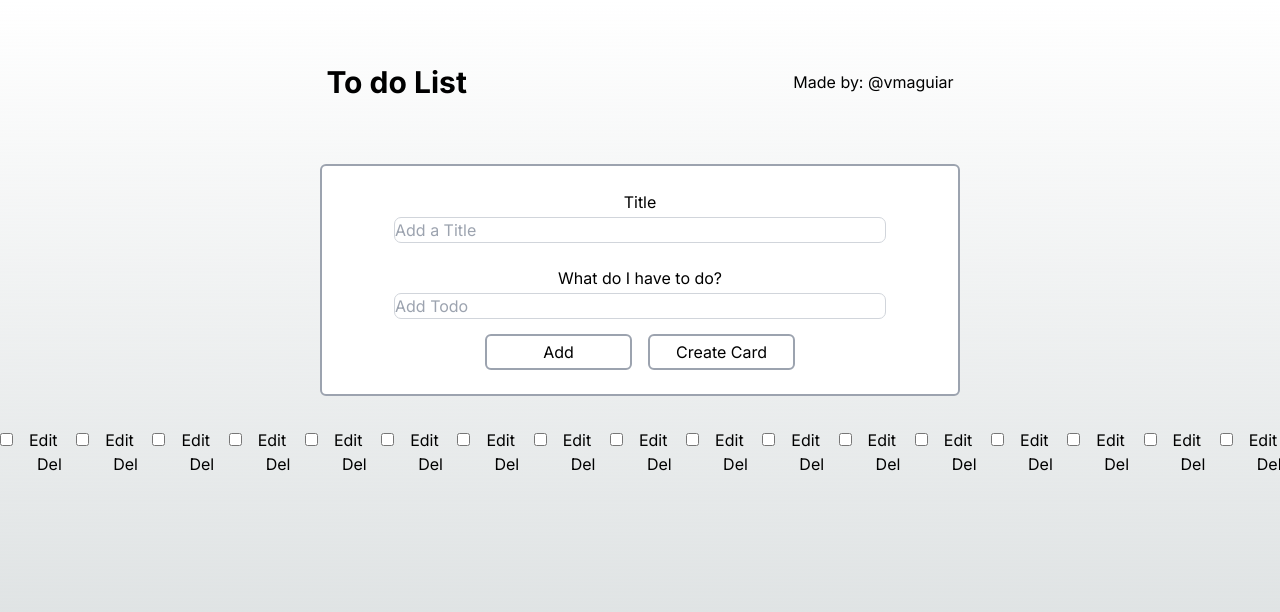
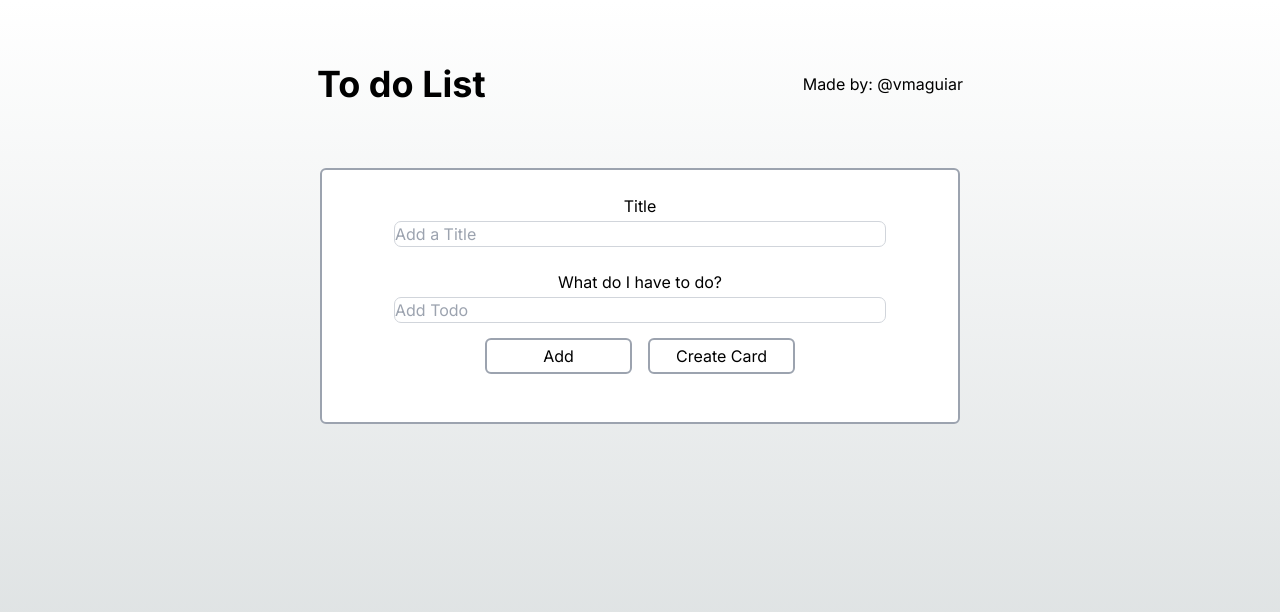
Before and after one commit to vmaguiar/qavi-todo-list-app, a Next.js app: page / in a window 1280 px wide. Shown: the top 612 px of the page. Built offline with nearby package versions, Linux system fonts and the light colour scheme.

Commit message:
feat: changes the return to receive Todo component

```diff
--- a/src/app/page.tsx
+++ b/src/app/page.tsx
@@ -23,18 +23,17 @@ export default function Home() {
 
 
   const handleOnChange = (event: ChangeEvent<HTMLInputElement>) => {
-    const {value, name} = event.target;
+    const { value, name } = event.target;
     // console.log(name);
 
-    if(name === 'title') {
+    if (name === 'title') {
       setTodoCard((oldTodoCard) => {
-        const newTodoList = {...oldTodoCard, title: value}
-        console.log(`entrou no title => ${newTodoList}`);
+        const newTodoList = { ...oldTodoCard, title: value }
         return newTodoList;
       })
     }
 
-    else if(name === 'singletodoText') {
+    else if (name === 'singletodoText') {
       setTempTodoText(value)
     }
   };
@@ -42,7 +41,7 @@ export default function Home() {
   const handleOnClick = () => {
     setTodoCard((oldTodoCard) => {
       oldTodoCard.todoList.push(tempTodoText)
-      return {...oldTodoCard}
+      return { ...oldTodoCard }
     })
     setTempTodoText('')
   }
@@ -54,18 +53,23 @@ export default function Home() {
     })
     setTodoCard({
       title: '',
-    todoList: [],
-    todoDoneList: []
+      todoList: [],
+      todoDoneList: []
     })
   }
+
+  // const deleteTodoItem = (event) => {
+  //   console.log(event)
+  // }
 
 
   return (
     <div className="min-h-screen">
       <header className="min-w-full flex items-center justify-evenly pt-16">
-        <h1 className="text-3xl font-bold">To do List</h1>
+        <h1 className="text-4xl font-bold">To do List</h1>
         <p>Made by: @vmaguiar</p>
       </header>
+
 
       <main className="flex flex-col items-center justify-between my-16">
         <div className="flex flex-col items-center w-2/4 rounded-md border-solid border-2 border-gray-400 p-6 bg-white">
@@ -76,8 +80,9 @@ export default function Home() {
             value={todoCard.title}
             placeholder="Add a Title"
             className="w-10/12 rounded-md mt-1 outline outline-1 outline-gray-300"
-            onChange={(event) => { handleOnChange(event)}}
+            onChange={(event) => { handleOnChange(event) }}
           />
+
           <p className="mt-6">What do I have to do?</p>
           <input
             type="text"
@@ -85,54 +90,39 @@ export default function Home() {
             value={tempTodoText}
             placeholder="Add Todo"
             className="w-10/12 rounded-md mt-1 outline outline-1 outline-gray-300"
-            onChange={(event) => { handleOnChange(event)}}/>
+            onChange={(event) => { handleOnChange(event) }} />
+
+
 
           <div className="flex justify-center w-full">
             <button
               className="w-1/4 rounded-md border-solid border-2 border-gray-400 mt-4 mr-2 p-1"
-              onClick={() => {handleOnClick()}}
+              onClick={() => { handleOnClick() }}
             >
               Add
             </button>
 
             <button
               className="w-1/4 rounded-md border-solid border-2 border-gray-400 mt-4 ml-2 p-1"
-              onClick={() => {createCard()}}
+              onClick={() => { createCard() }}
             >
               Create Card
             </button>
           </div>
 
-          <h1>{todoCard.title}</h1>
-          {
-            todoCard.todoList.map((element, index) => (
-              <div key={index}>
-                <input type="checkbox" name={element} id={element} />
-                <label htmlFor={element}> {element} </label>
-              </div>
-            ))
-          }
+
+          <h1 className="text-2xl font-normal mt-4 mb-2">{todoCard.title}</h1>
+          <div className="flex flex-col justify-items-start border-solid border-gray-600">
+            {
+              todoCard.todoList.map((item, index) => (
+                <Todo todoText={item} index={index} />
+              ))
+            }
+          </div>
         </div>
 
         {/* Container with all to do cards */}
         <div className="grid grid-flow-col auto-cols-fr gap-4 my-8">
-          <Todo />
-          <Todo />
-          <Todo />
-          <Todo />
-          <Todo />
-          <Todo />
-          <Todo />
-          <Todo />
-          <Todo />
-          <Todo />
-          <Todo />
-          <Todo />
-          <Todo />
-          <Todo />
-          <Todo />
-          <Todo />
-          <Todo />
         </div>
       </main>
     </ div>
```
